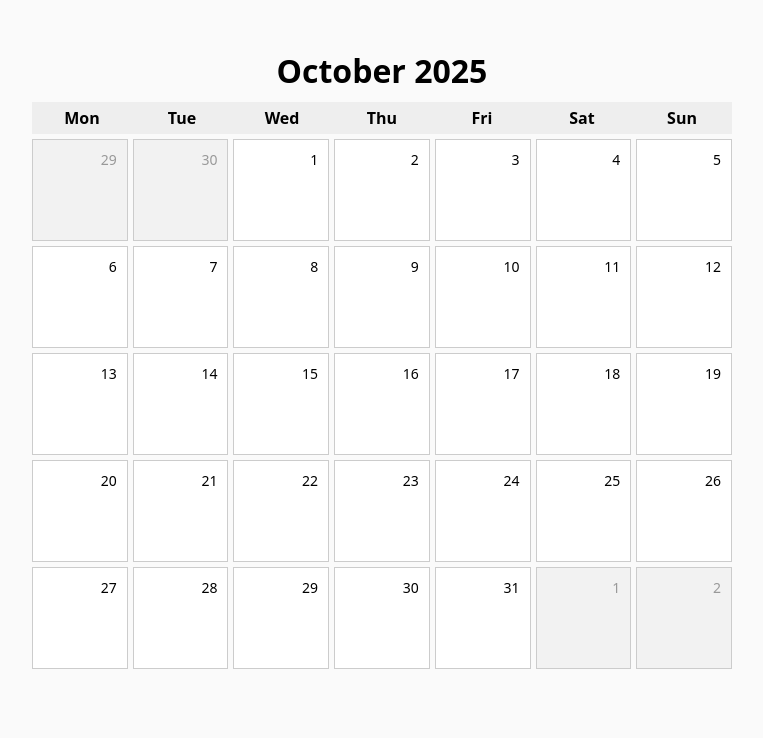
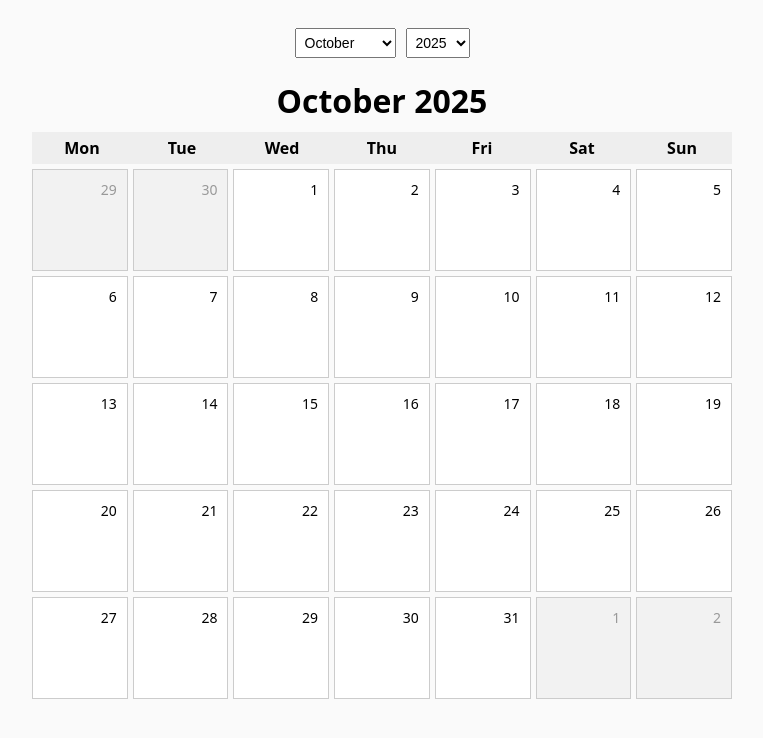
Before and after one commit to Halimatou-saddiyaa/Project-Days-Calendar-Sprint2-Piscine, a plain HTML site: page index.html in a window 1280 px wide. Shown: the whole page, without its empty margins (258-1021 px from the left). Drawn offline with Linux system fonts and the light colour scheme.

Commit message:
Create a dropdown for Month & Year

```diff
--- a/index.html
+++ b/index.html
@@ -16,11 +16,25 @@
         margin-bottom: 10px;
       }
 
+      /* Style for dropdown controls */
+
+      .controls {
+        text-align: center;
+        margin-bottom: 15px;
+      }
+
+      .controls select {
+        padding: 5px;
+        font-size: 14px;
+        margin: 0 5px;
+      }
+
       /* Grid for weekdays and calendar days */
 
       .calendar {
         display: grid;
-                grid-template-columns: repeat(7, 1fr);gap: 5px;
+        grid-template-columns: repeat(7, 1fr);
+        gap: 5px;
         max-width: 700px;
         margin: 0 auto;
       }
@@ -36,7 +50,8 @@
 
       .weekdays {
         display: grid;
-                grid-template-columns: repeat(7, 1fr);max-width: 700px;
+        grid-template-columns: repeat(7, 1fr);
+        max-width: 700px;
         margin: 0 auto 5px auto;
         text-align: center;
         font-weight: bold;
@@ -44,13 +59,10 @@
         padding: 5px 0;
       }
     </style>
-
   </head>
 
   <body>
-
     <h1 id="monthYear"></h1>
-
 
     <!-- Weekday header -->
     <div class="weekdays">
@@ -69,6 +81,5 @@
     <!-- Import JS modules -->
     <script type="module" src="./common.mjs"></script>
     <script type="module" src="./web.mjs"></script>
-
   </body>
 </html>
--- a/web.mjs
+++ b/web.mjs
@@ -18,6 +18,35 @@ const monthNames = [
   'January', 'February', 'March', 'April', 'May', 'June',
   'July', 'August', 'September', 'October', 'November', 'December'
 ];
+
+// Create month/year selectors
+const controlsDiv = document.createElement("div");
+  controlsDiv.className = "controls";
+
+  const monthSelect = document.createElement("select");
+  const yearSelect = document.createElement("select");
+
+  // Fill month options
+  monthNames.forEach((name, i) => {
+    const opt = document.createElement("option");
+    opt.value = i + 1; // months are 1–12
+    opt.textContent = name;
+    monthSelect.appendChild(opt);
+  });
+
+  // Fill year options (range 1900-2100)
+  const currentYear = new Date().getFullYear();
+  for (let y = currentYear - 125; y <= currentYear + 75; y++) {
+    const opt = document.createElement("option");
+    opt.value = y;
+    opt.textContent = y;
+    yearSelect.appendChild(opt);
+  }
+
+  // Add to page
+  monthYear.insertAdjacentElement("beforebegin", controlsDiv);
+  controlsDiv.appendChild(monthSelect);
+  controlsDiv.appendChild(yearSelect);
 
 // Render a month view
 function renderCalendar(year, month) {
@@ -50,8 +79,23 @@ function renderCalendar(year, month) {
 
 // === On page load, show current month ===
 const today = new Date();
-const year = today.getFullYear();
-const month = today.getMonth() + 1;
+let year = today.getFullYear();
+let month = today.getMonth() + 1;
+monthSelect.value = month;
+yearSelect.value = year;
 renderCalendar(year, month);
 
-}
+// Auto-update when dropdown changes
+
+monthSelect.addEventListener("change", () => {
+    month = parseInt(monthSelect.value);
+    year = parseInt(yearSelect.value);
+    renderCalendar(year, month);
+  });
+
+  yearSelect.addEventListener("change", () => {
+    month = parseInt(monthSelect.value);
+    year = parseInt(yearSelect.value);
+    renderCalendar(year, month);
+  });
+};
```
Lines whose indentation alone changed are shown as unchanged.
